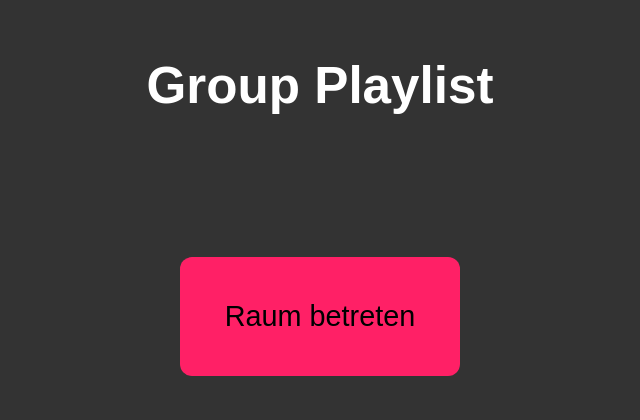
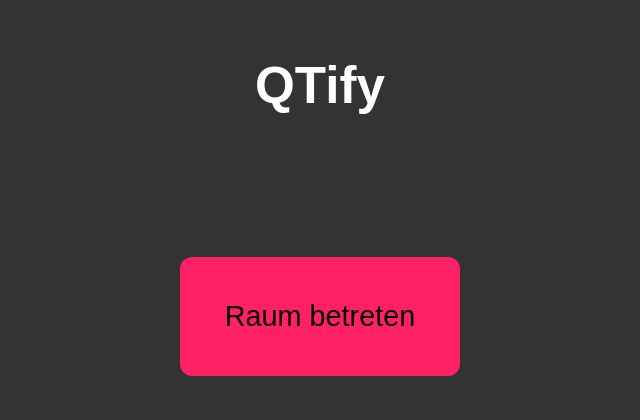
Before and after one commit to Andi1005/QTify, a Flask app: page / in a window 1280 px wide. Shown: the top 420 px of the page, without its empty margins (320-960 px from the left). Run offline with Flask 2, Linux system fonts and the light colour scheme.

Commit message:
Changing title in html

```diff
--- a/src/QTify/templates/base.html
+++ b/src/QTify/templates/base.html
@@ -3,7 +3,7 @@
 <head>
     <meta charset="UTF-8">
     <meta name="viewport" content="width=device-width, initial-scale=1.0">
-    <title>Group Player</title>
+    <title>QTify</title>
     <link rel="stylesheet" type="text/css" href="{{ url_for('static', filename='style.css') }}">
 </head>
 <body>
--- a/src/QTify/templates/create.html
+++ b/src/QTify/templates/create.html
@@ -3,7 +3,7 @@
 {% block content %}
 
 <header>
-    <h1 class="app-title"><a class="app-title" href="{{ url_for('views.index') }}">Group Playlist</a></h1>
+    <h1 class="app-title"><a class="app-title" href="{{ url_for('views.index') }}">QTify</a></h1>
 </header>
 
 <mian>
--- a/src/QTify/templates/host.html
+++ b/src/QTify/templates/host.html
@@ -3,7 +3,7 @@
     <head>
         <meta charset="UTF-8">
         <meta name="viewport" content="width=device-width, initial-scale=1.0">
-        <title>Group Player</title>
+        <title>QTify</title>
         <link rel="stylesheet" type="text/css" href="{{ url_for('static', filename='style.css') }}">
         <link rel="stylesheet" href="https://fonts.googleapis.com/css2?family=Material+Symbols+Outlined:opsz,wght,FILL,GRAD@20..48,100..700,0..1,-50..200" />
     </head>
@@ -11,7 +11,7 @@
         <header class="room-header">
             <nav class="header-nav">
                 <span id="title">
-                    <p id="app-name">Group playlist</p>
+                    <p id="app-name">QTify</p>
                     <p>for <a href="https://spotify.com">Spotify</a></p>
                 </span>
             </nav>
--- a/src/QTify/templates/index.html
+++ b/src/QTify/templates/index.html
@@ -2,7 +2,7 @@
 
 {% block content %}
 <header>
-    <h1 class="app-title"><a class="app-title" href="{{ url_for('views.index') }}">Group Playlist</a></h1>
+    <h1 class="app-title"><a class="app-title" href="{{ url_for('views.index') }}">QTify</a></h1>
 </header>
 
 <mian>
--- a/src/QTify/templates/join.html
+++ b/src/QTify/templates/join.html
@@ -2,7 +2,7 @@
 
 {% block content %}
 <header>
-    <h1 class="app-title"><a class="app-title" href="{{ url_for('views.index') }}">Group Playlist</a></h1>
+    <h1 class="app-title"><a class="app-title" href="{{ url_for('views.index') }}">QTify</a></h1>
 </header>
 
 <mian>
--- a/src/QTify/templates/room.html
+++ b/src/QTify/templates/room.html
@@ -3,7 +3,7 @@
 <head>
     <meta charset="UTF-8">
     <meta name="viewport" content="width=device-width, initial-scale=1.0">
-    <title>Group Player</title>
+    <title>QTify</title>
     <link rel="stylesheet" type="text/css" href="{{ url_for('static', filename='style.css') }}">
     <link rel="stylesheet" href="https://fonts.googleapis.com/css2?family=Material+Symbols+Outlined:opsz,wght,FILL,GRAD@20..48,100..700,0..1,-50..200" />
 </head>
@@ -14,7 +14,7 @@
                 home
             </a>
             <span id="title">
-                <p id="app-name">Group playlist</p>
+                <p id="app-name">QTify</p>
                 <span id="for-spotify-label">
                     <p>for&nbsp;</p>
                     <a href="https://spotify.com">
@@ -84,7 +84,7 @@
              Zurück
         </button>
         <div class="qrcode-overlay-main">
-            <h1>Group Playlist</h1>
+            <h1>QTify</h1>
             <div id="qrcode"></div>
             <p>
                 Scanne diesen QR-Code auf einem anderen Gerät, um dem Raum beizutreten.<br/>
```
